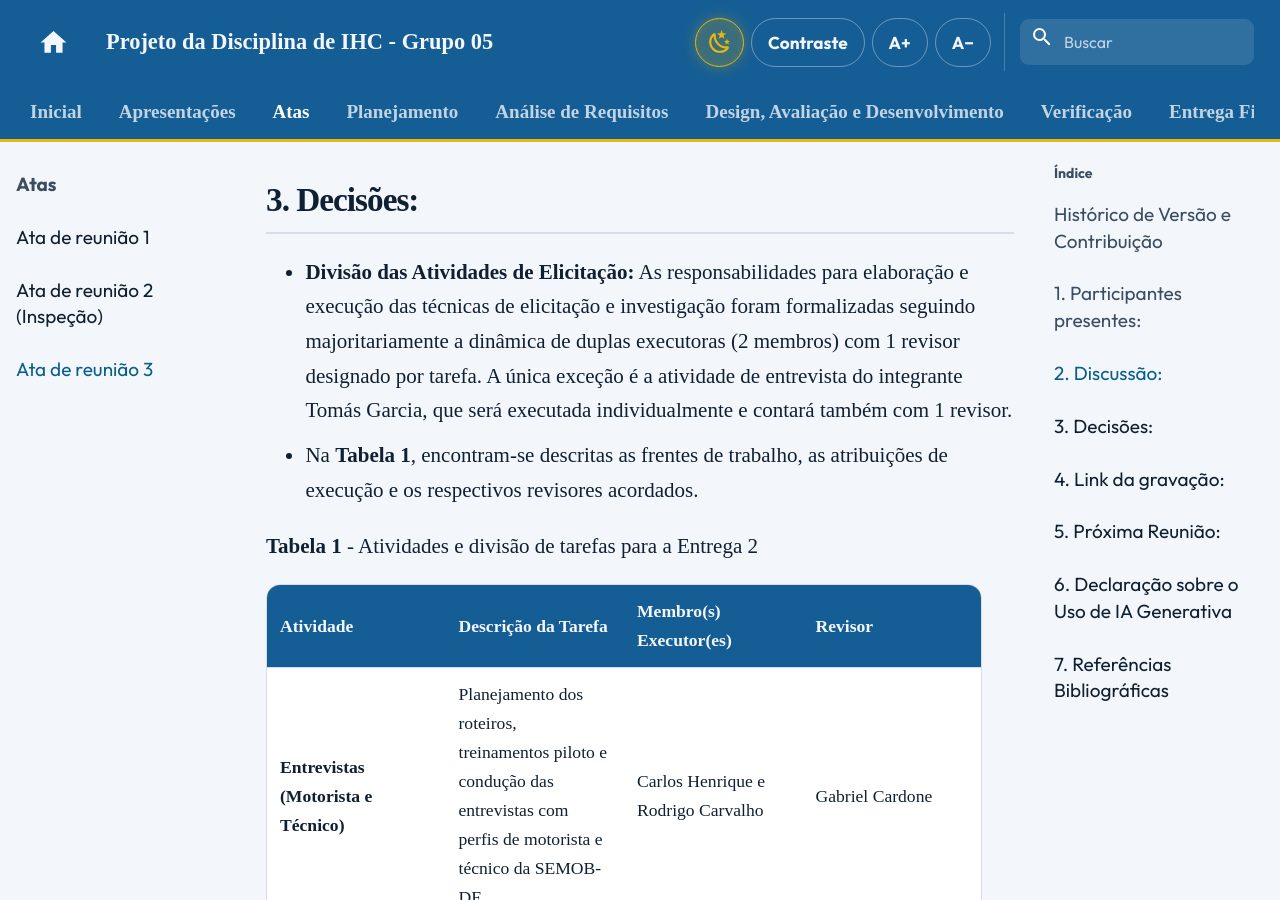
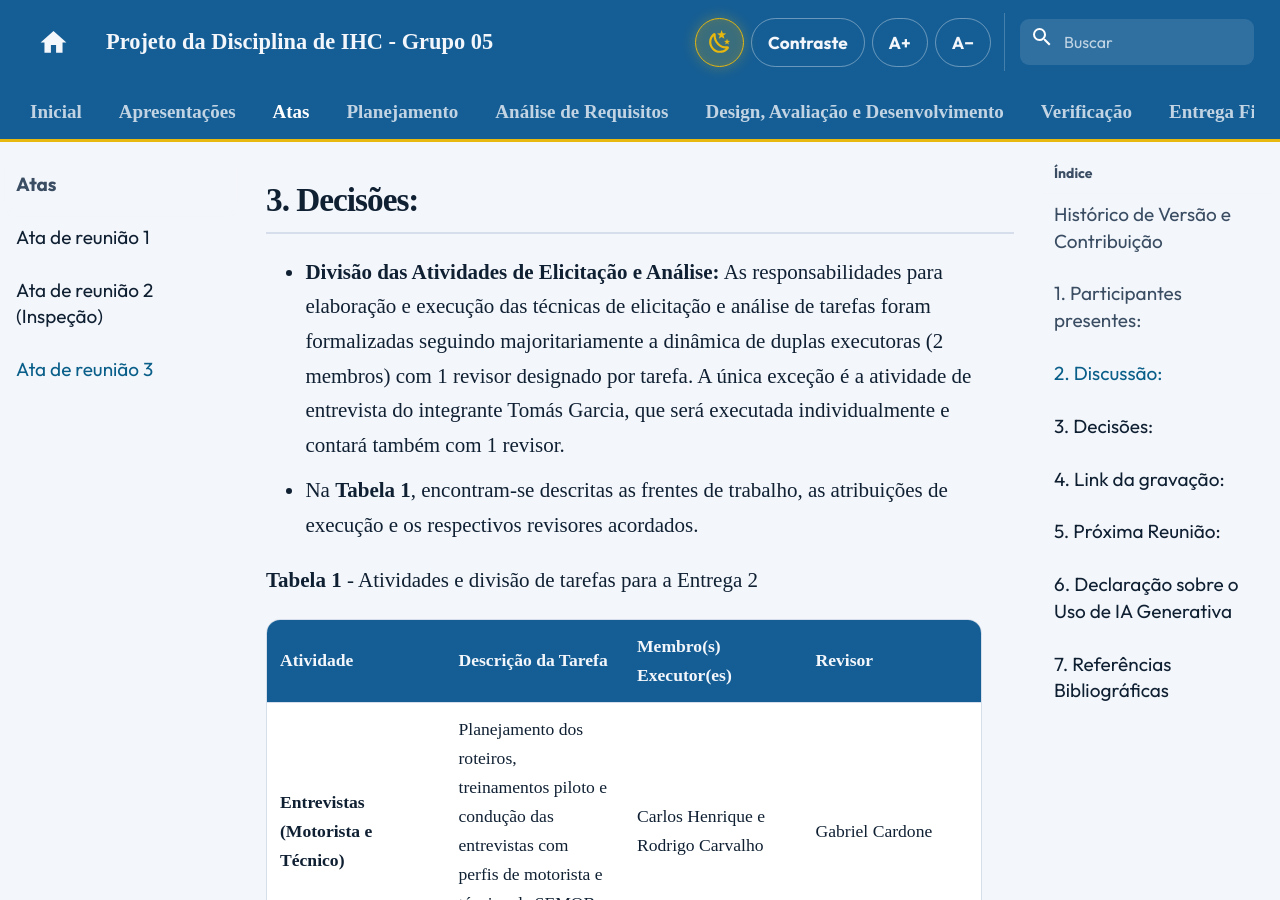
Before and after one commit to Interacao-Humano-Computador/2026.2-Grupo05, an MkDocs documentation site: the page built from docs/atas/ata3.md, in a window 1280 px wide and 900 px high, scrolled down 3043 px. Built offline with MkDocs 1.6.1 and Material for MkDocs 9.7.7, drawn with Linux system fonts in a browser that asks for light colours; comment, search, counter and statistics services are not loaded; some of the changed text lies outside the part shown.

Commit message:
docs: atribui Análise de Tarefas para Arthur e Lucas na Ata 3

```diff
--- a/docs/atas/ata3.md
+++ b/docs/atas/ata3.md
@@ -40,7 +40,7 @@
 
 ## 3. Decisões:
 
-- **Divisão das Atividades de Elicitação:** As responsabilidades para elaboração e execução das técnicas de elicitação e investigação foram formalizadas seguindo majoritariamente a dinâmica de duplas executoras (2 membros) com 1 revisor designado por tarefa. A única exceção é a atividade de entrevista do integrante Tomás Garcia, que será executada individualmente e contará também com 1 revisor.
+- **Divisão das Atividades de Elicitação e Análise:** As responsabilidades para elaboração e execução das técnicas de elicitação e análise de tarefas foram formalizadas seguindo majoritariamente a dinâmica de duplas executoras (2 membros) com 1 revisor designado por tarefa. A única exceção é a atividade de entrevista do integrante Tomás Garcia, que será executada individualmente e contará também com 1 revisor.
 - Na **Tabela 1**, encontram-se descritas as frentes de trabalho, as atribuições de execução e os respectivos revisores acordados.
 
 **Tabela 1** - Atividades e divisão de tarefas para a Entrega 2
@@ -53,7 +53,7 @@
 | **Brainstorming** | Planejamento, facilitação e sintetização dos resultados da dinâmica de brainstorming de requisitos. | Arthur Mariani e Lucas Araújo | Carlos Henrique |
 | **Análise de Documento** | Execução da técnica de análise de documentos para levantamento de requisitos. | Carlos Henrique e Rodrigo Carvalho | Tomás Garcia |
 | **Análise de Documento** | Execução da técnica de análise de documentos para levantamento de requisitos. | Igor Dantas e Gabriel Cardone | Lucas Araújo |
-| **Análise de Documento** | Execução da técnica de análise de documentos para levantamento de requisitos. | Arthur Mariani e Lucas Araújo | Igor Dantas |
+| **Análise de Tarefas** | Execução da técnica de análise e modelagem de tarefas para representação dos fluxos de interação. | Arthur Mariani e Lucas Araújo | Igor Dantas |
 
 *Fonte: Lucas Araújo Lima (2026).*
 
```
